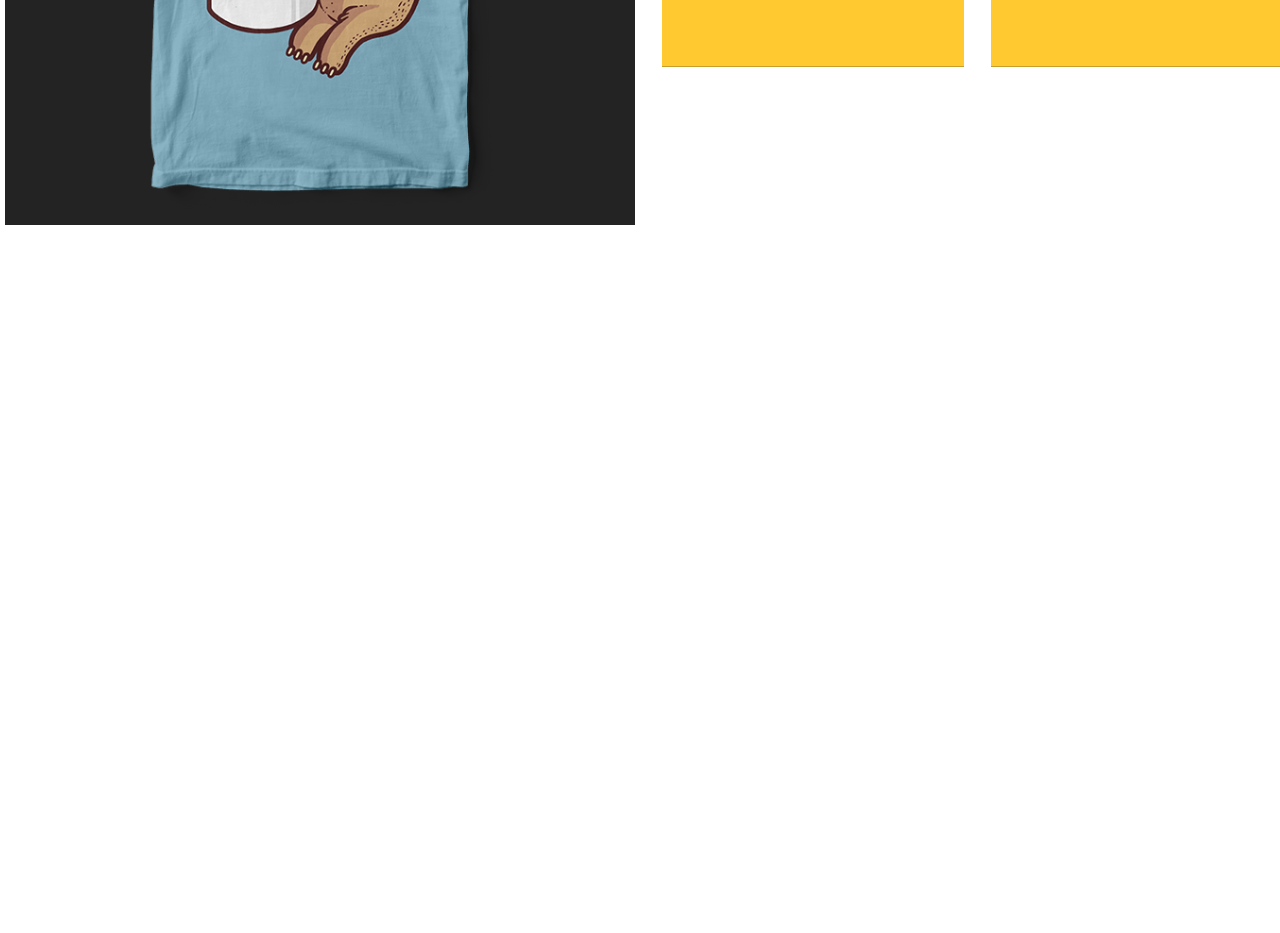
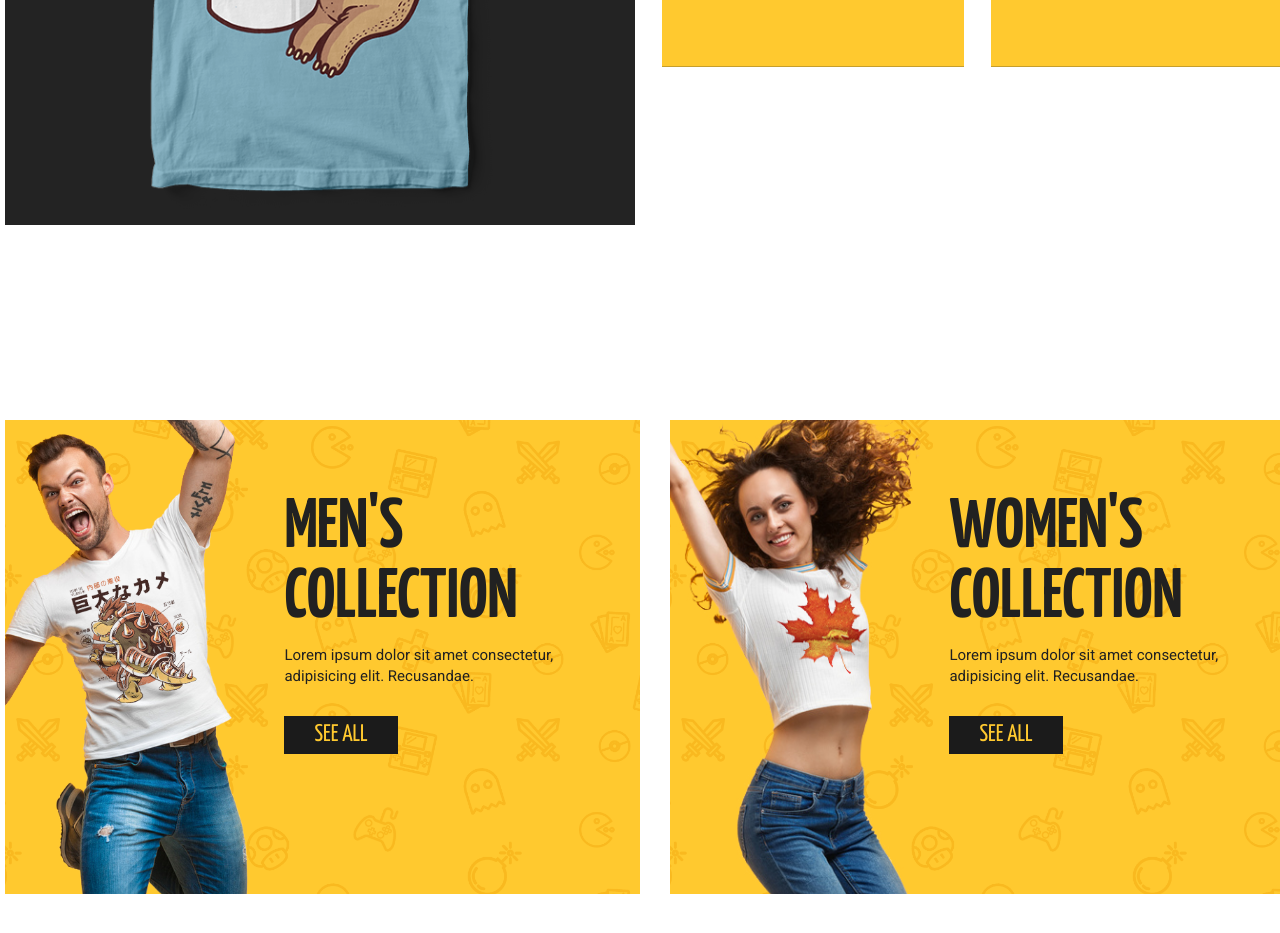
Before and after one commit to dmazanov/lost-shirt, a plain HTML site: page index.html in a window 1280 px wide. Shown: the part 1968-2901 px from the top of the page. Before the commit the page ends 2228 px from the top, so only its background shows below. Drawn offline with nearby package versions, Linux system fonts and the light colour scheme.

Commit message:
added markup and styles for collections section

```diff
--- a/index.html
+++ b/index.html
@@ -144,6 +144,31 @@
         </ul>
       </div>
     </section>
+
+    <section class="collections">
+      <div class="container">
+        <ul class="collections__list">
+          <li class="collections__item collections__item--type-guys">
+            <a href="#" class="collections__link">
+              <h2 class="collections__title">Men's collection</h2>
+              <div class="collections__desc">
+                Lorem ipsum dolor sit amet consectetur, adipisicing elit. Recusandae.
+              </div>
+              <div class="btn">see all</div>
+            </a>
+          </li>
+          <li class="collections__item collections__item--type-girls">
+            <a href="#" class="collections__link">
+              <h2 class="collections__title">Women's collection</h2>
+              <div class="collections__desc">
+                Lorem ipsum dolor sit amet consectetur, adipisicing elit. Recusandae.
+              </div>
+              <div class="btn">see all</div>
+            </a>
+          </li>
+        </ul>
+      </div>
+    </section>
   </div>
 </body>
 </html>
--- a/main.css
+++ b/main.css
@@ -164,6 +164,10 @@ ul > li {
   background: var(--black);
 }
 
+.products {
+  margin-bottom: 160px;
+}
+
 .products__list {
   display: flex;
   flex-wrap: wrap;
@@ -272,3 +276,76 @@ ul > li {
   color: #fff;
   background: var(--red);
 }
+
+.collections {
+  margin-bottom: 135px;
+}
+
+.collections__list {
+  display: flex;
+}
+
+.collections__item {
+  position: relative;
+  min-height: 474px;
+  flex: 1;
+  margin-right: 30px;
+  overflow: hidden;
+  background: url('./img/bg/pattern.png') center center / 500px;
+}
+
+.collections__item:last-child {
+  margin-right: 0;
+}
+
+.collections__item::before {
+  content: '';
+  position: absolute;
+  top: -17%;
+  left: -18%;
+  display: block;
+  width: 60%;
+  height: 176%;
+  background: center center / contain no-repeat;
+}
+
+.collections__item--type-guys::before {
+  background-image: url('./img/collections/collection_man.png')
+}
+
+.collections__item--type-girls::before {
+  background-image: url('./img/collections/collection_woman.png');
+  top: -31%;
+  left: -25%;
+  width: 80%;
+}
+
+.collections__link {
+  position: relative;
+  display: block;
+  height: 100%;
+  padding: 74px 13% 74px 44%;
+  text-decoration: none;
+  color: inherit;
+  font-size: 15px;
+  box-sizing: border-box;
+}
+
+.collections__link:hover .btn {
+  color: #fff;
+  background: var(--red);
+}
+
+.collections__title {
+  font-family: var(--titlesFont);
+  font-size: 70px;
+  line-height: 1;
+  font-weight: bold;
+  text-transform: uppercase;
+  margin-top: 0;
+  margin-bottom: 11px;
+}
+
+.collections__desc {
+  margin-bottom: 28px;
+}
```
